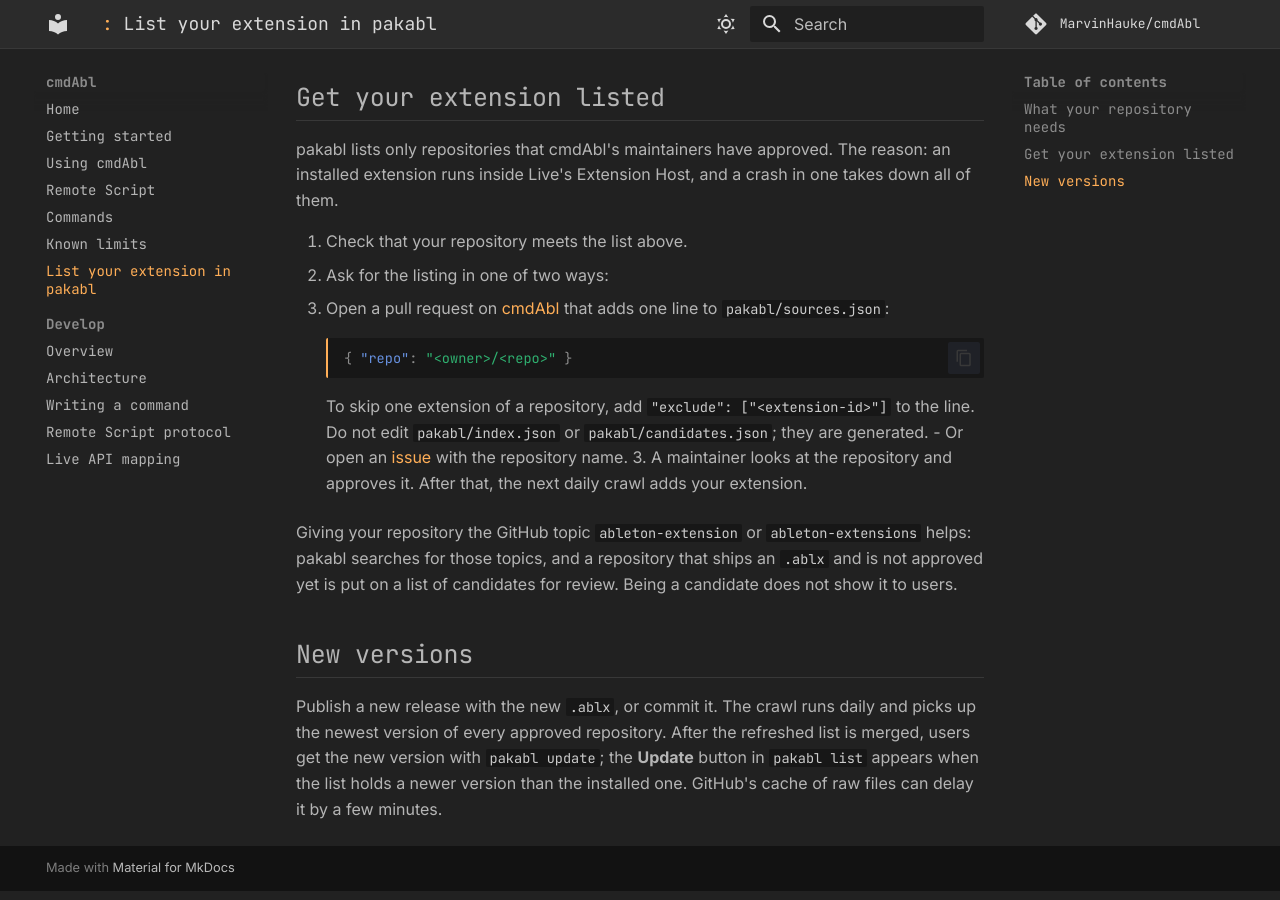
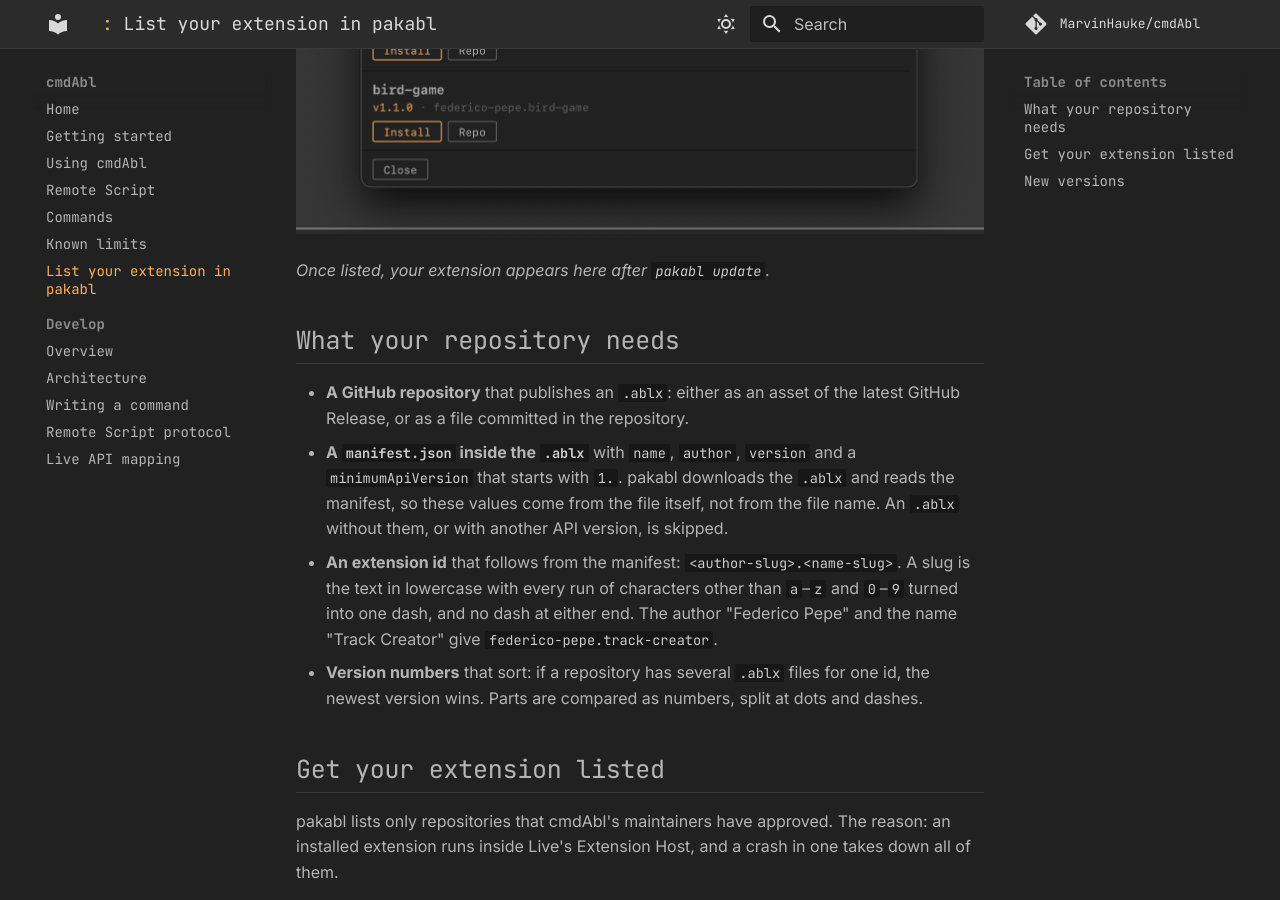
Before and after one commit to MarvinHauke/cmdAbl, an MkDocs documentation site: the page built from docs/pakabl-listing.md, in a window 1280 px wide and 900 px high, scrolled down 646 px. Built offline with MkDocs 1.6.1 and Material for MkDocs 9.7.7, drawn with Linux system fonts in a browser that asks for light colours; comment, search, counter and statistics services are not loaded.

Commit message:
docs(pakabl-listing): a picture of pakabl list, so authors see where their extension appears
Co-Authored-By: Claude Sonnet 5.5 <noreply@anthropic.com>

```diff
--- a/docs/pakabl-listing.md
+++ b/docs/pakabl-listing.md
@@ -3,6 +3,10 @@
 pakabl installs Ableton Live extensions (`.ablx` files) from a curated list of community repositories. This page is
 for extension authors: it says what your repository needs and how to get it on the list. Users see the list with
 `pakabl list` (see [Getting started](getting-started.md#install-more-extensions-with-pakabl)).
+
+![The pakabl extension index window: a scrollable list of extensions, each with its name, version and id, and an Install and a Repo button for each, with a Close button at the bottom](assets/images/pakabl-list.png)
+
+*Once listed, your extension appears here after `pakabl update`.*
 
 ## What your repository needs
 
```
